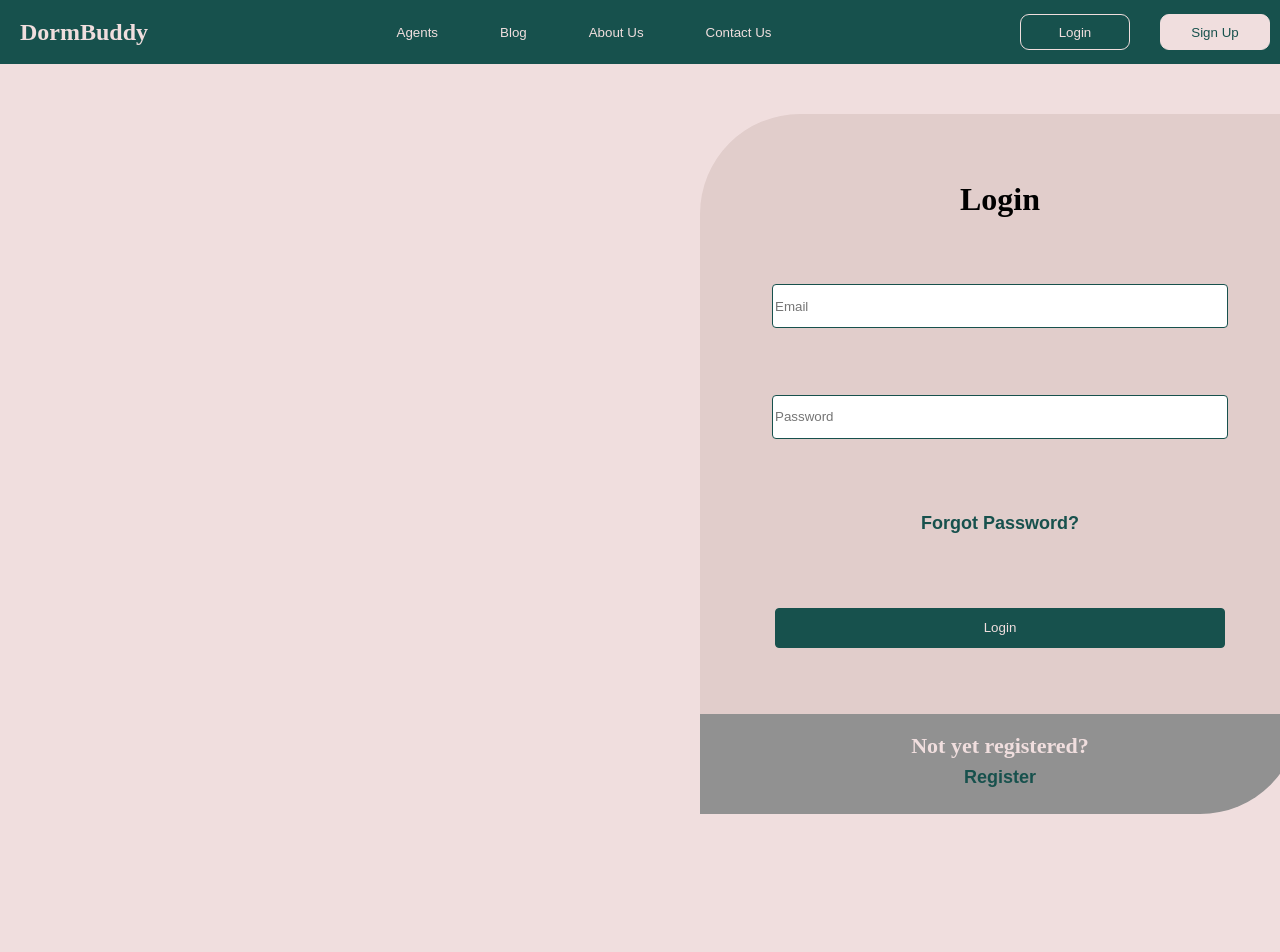
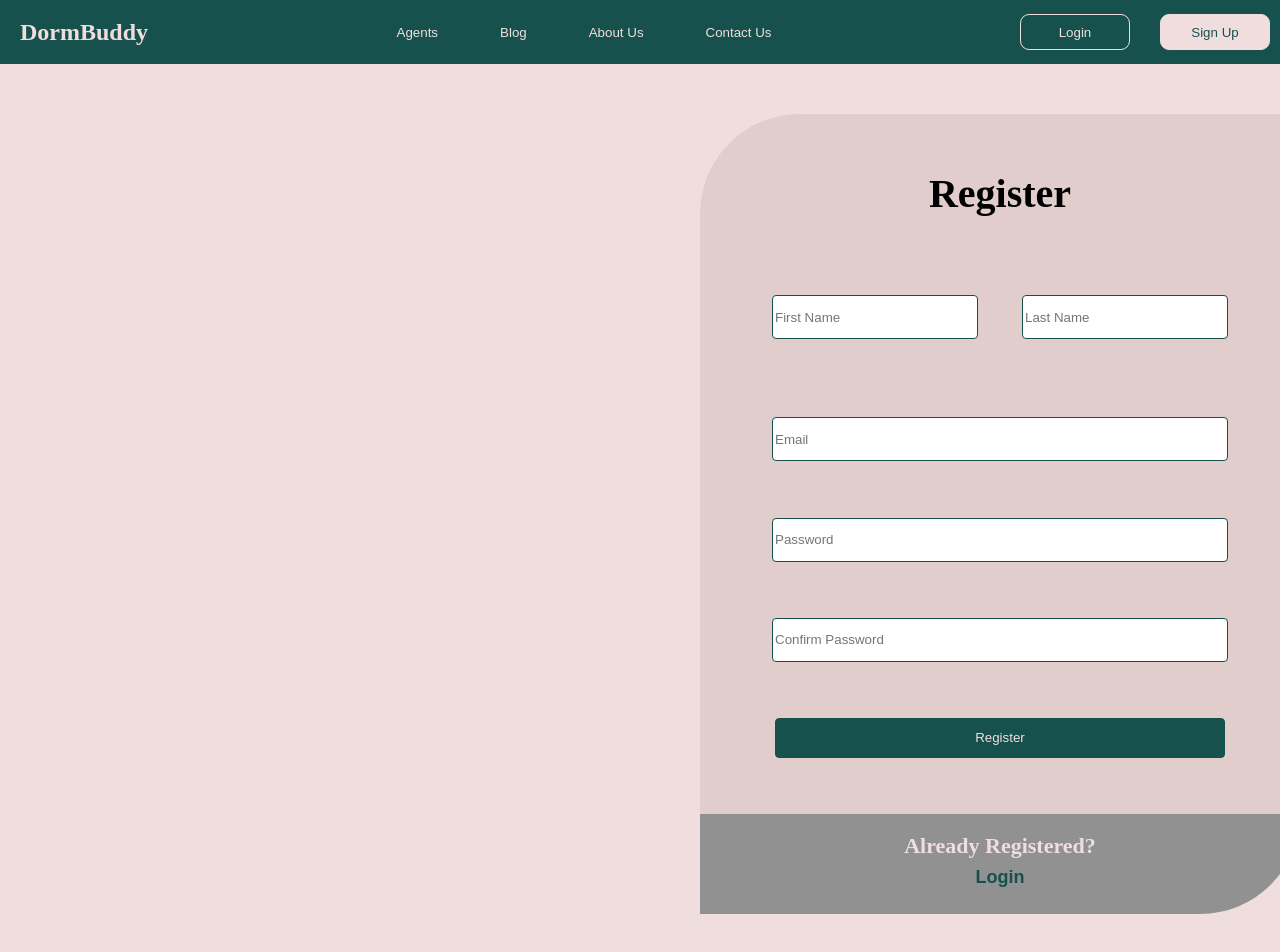
Before and after one commit to KrabbyKrabby/dormbuddy, a React (Create React App) app: page / in a window 1280 px wide. Shown: the top 952 px of the page. Built offline with nearby package versions, Linux system fonts and the light colour scheme.

Commit message:
Added Signup page

```diff
--- /dev/null
+++ b/src/components/CSS/SignupCard.css
@@ -0,0 +1,82 @@
+h1{
+    margin: 0px;
+  }
+
+
+  .signupSignupCard{
+    width: 600px;
+    height: 800px;
+    display: flex;
+    flex-direction: column;
+    margin-top: 50px;
+    margin-left: 700px;
+  }
+
+  .signupUpperCard{
+    width: 600px;
+    height: 700px;
+    border-radius: 100px 0px 0px 0px;
+    background: #E1CDCB;
+    display: flex;
+    flex-direction: column;
+    align-items: center;
+    justify-content: space-evenly;
+  }
+
+  .signupLowerCard{
+    width: 600px;
+    height: 100px;
+    border-radius: 0px 0px 100px 0px;
+    background: #919191;
+    display: flex;
+    flex-direction: column;
+    justify-content: center;
+    align-items: center;
+  }
+
+  .signupName{
+    display: flex;
+    flex-direction: row;
+  }
+
+
+
+  .signupTitle{
+    color: #000;
+    font-size: 40px;
+  }
+
+  input{
+    width: 450px;
+    height: 40px;
+    border-radius: 4px;
+    border: 1px solid #17514D;
+    background: #FFF;
+  }
+
+  .signupName > input{
+    width: 200px;
+    margin: 22px;
+  }
+
+  .signupRegisterButton{
+    width: 450px;
+    height: 40px;
+    border-radius: 4px;
+    border: 1px solid #17514D;
+    background: #17514D;
+    color: #F0DEDE;
+  }
+
+  .signupNotYetRegistered{
+    color: #F0DEDE;
+    font-size: 22px;
+  }
+
+  .signupLoginButton{
+    background: #919191;
+    color: #17514D;
+    font-weight: 800;
+    border: #919191;
+    font-size: 18px;
+  }
--- /dev/null
+++ b/src/components/SignupCard.js
@@ -0,0 +1,24 @@
+import './CSS/SignupCard.css';
+
+export default function SignupCard(){
+    return(
+        <div className="signupSignupCard">
+            <div className="signupUpperCard">
+                <h1 className='signupTitle'>Register</h1>
+                <div className='signupName'>
+                    <input type="text" placeholder="First Name" className="signupFirstNameInput"></input>
+                    <input type="text" placeholder="Last Name" className="signupLastNameInput"></input>
+                </div>
+                <input type="text" placeholder="Email" className="signupEmailInput"></input>
+                <input type="text" placeholder="Password" className="signupPasswordInput"></input>
+                <input type="text" placeholder="Confirm Password" className="signupConfirmPasswordInput"></input>
+                <button className="signupRegisterButton">Register</button>
+            </div>
+
+            <div className="signupLowerCard">
+                <h1 className="signupNotYetRegistered">Already Registered?</h1>
+                <button className="signupLoginButton">Login</button>
+            </div>
+        </div>
+    );
+}
--- a/src/index.js
+++ b/src/index.js
@@ -3,8 +3,9 @@ import ReactDOM from 'react-dom/client';
 import './index.css';
 import App from './App';
 import LoginPage from './pages/LoginPage'
+import SignupPage from './pages/SignupPage'
 
 const root = ReactDOM.createRoot(document.getElementById('root'));
 root.render(
-    <LoginPage />
+    <SignupPage />
 );
--- /dev/null
+++ b/src/pages/SignupPage.js
@@ -0,0 +1,14 @@
+import Navbar from '../components/Navbar';
+import Footer from '../components/Footer';
+import SignupCard from '../components/SignupCard';
+import './CSS/LoginPage.css';
+
+export default function Homepage() {
+    return (
+        <main className="main">
+            <Navbar />
+            <SignupCard />
+            <Footer />
+        </main>
+    );
+}
```
Also changed, not shown: src/pages/CSS/SignupPage.css (added).
